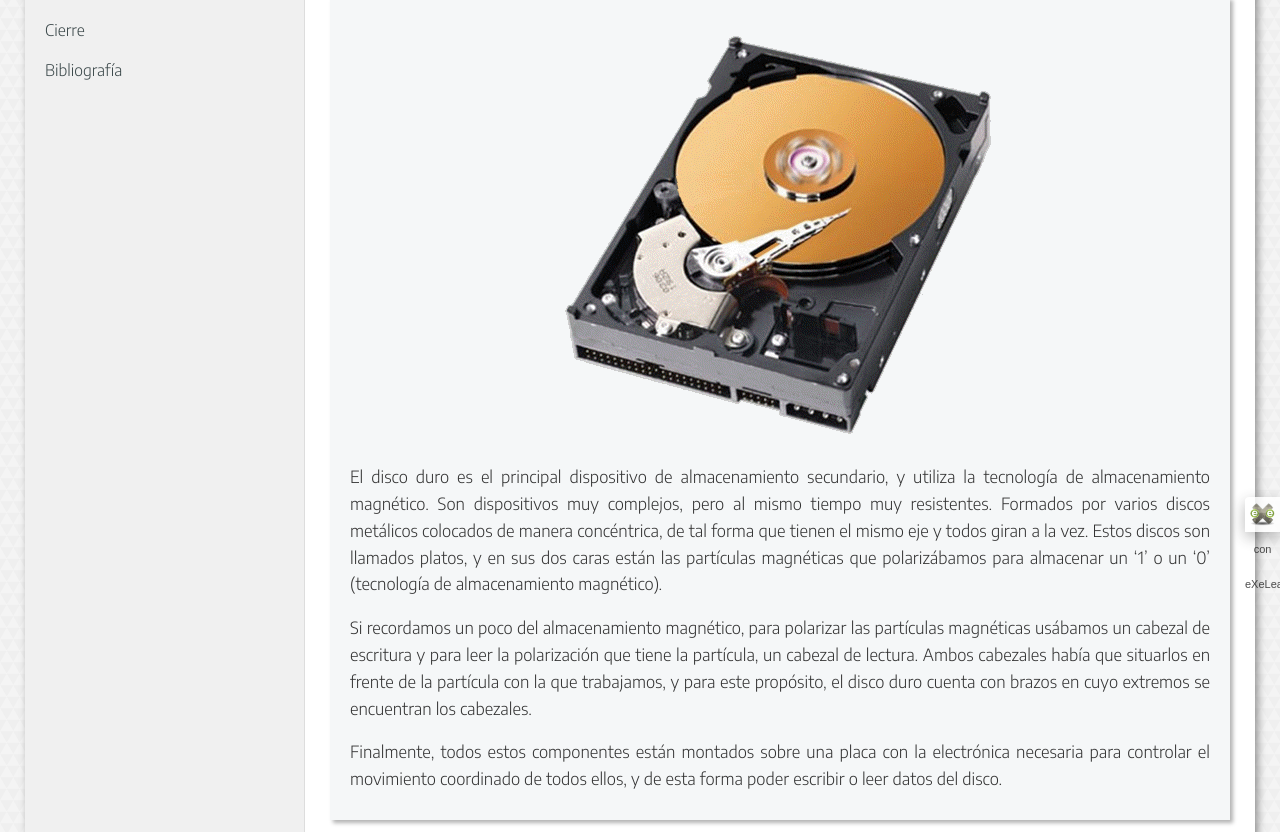
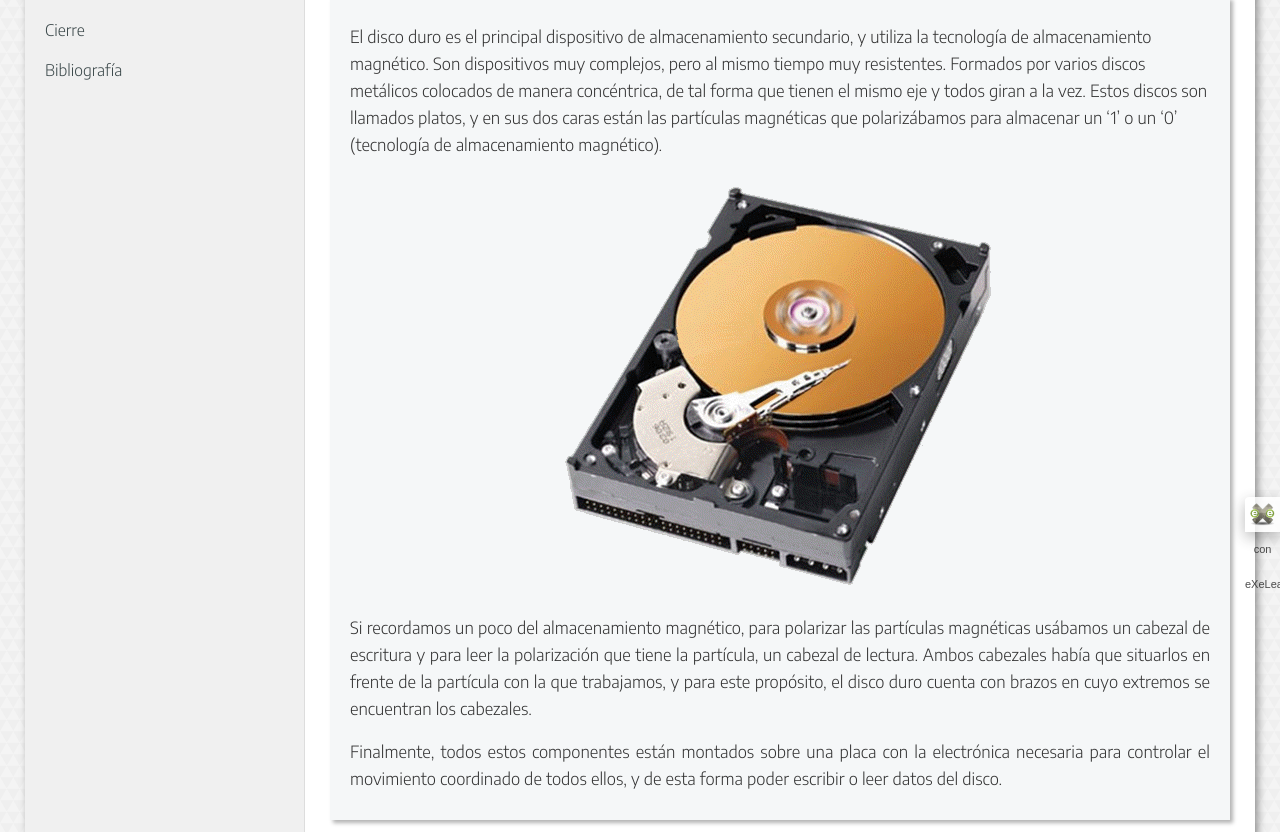
Before and after one commit to leonjulio/Geometr-a-del-DD, a plain HTML site: page tema.html in a window 1280 px wide. Shown: the part 268-1100 px from the top of the page. Drawn offline with Linux system fonts and the light colour scheme.

Commit message:
Add files via upload

```diff
--- a/tema.html
+++ b/tema.html
@@ -69,8 +69,8 @@
 <div class="iDevice_inner">
 <div class="iDevice_content_wrapper">
 <div id="ta2_128_2" class="block iDevice_content">
-<div class="exe-text"><p><img src="mdd_2_orig.gif" width="439" height="423" style="display: block; margin-left: auto; margin-right: auto;" /></p>
-<p style="text-align: justify;">El disco duro es el principal dispositivo de almacenamiento secundario, y utiliza la tecnología de almacenamiento magnético. Son dispositivos muy complejos, pero al mismo tiempo muy resistentes. Formados por varios discos metálicos colocados de manera concéntrica, de tal forma que tienen el mismo eje y todos giran a la vez. Estos discos son llamados platos, y en sus dos caras están las partículas magnéticas que polarizábamos para almacenar un ‘1’ o un ‘0’ (tecnología de almacenamiento magnético).</p>
+<div class="exe-text"><p>El disco duro es el principal dispositivo de almacenamiento secundario, y utiliza la tecnología de almacenamiento magnético. Son dispositivos muy complejos, pero al mismo tiempo muy resistentes. Formados por varios discos metálicos colocados de manera concéntrica, de tal forma que tienen el mismo eje y todos giran a la vez. Estos discos son llamados platos, y en sus dos caras están las partículas magnéticas que polarizábamos para almacenar un ‘1’ o un ‘0’ (tecnología de almacenamiento magnético).</p>
+<p><img src="mdd_2_orig.gif" width="439" height="423" style="display: block; margin-left: auto; margin-right: auto;" /></p>
 <p style="text-align: justify;">Si recordamos un poco del almacenamiento magnético, para polarizar las partículas magnéticas usábamos un cabezal de escritura y para leer la polarización que tiene la partícula, un cabezal de lectura. Ambos cabezales había que situarlos en frente de la partícula con la que trabajamos, y para este propósito, el disco duro cuenta con brazos en cuyo extremos se encuentran los cabezales.</p>
 <p style="text-align: justify;">Finalmente, todos estos componentes están montados sobre una placa con la electrónica necesaria para controlar el movimiento coordinado de todos ellos, y de esta forma poder escribir o leer datos del disco.</p></div>
 </div>
```
